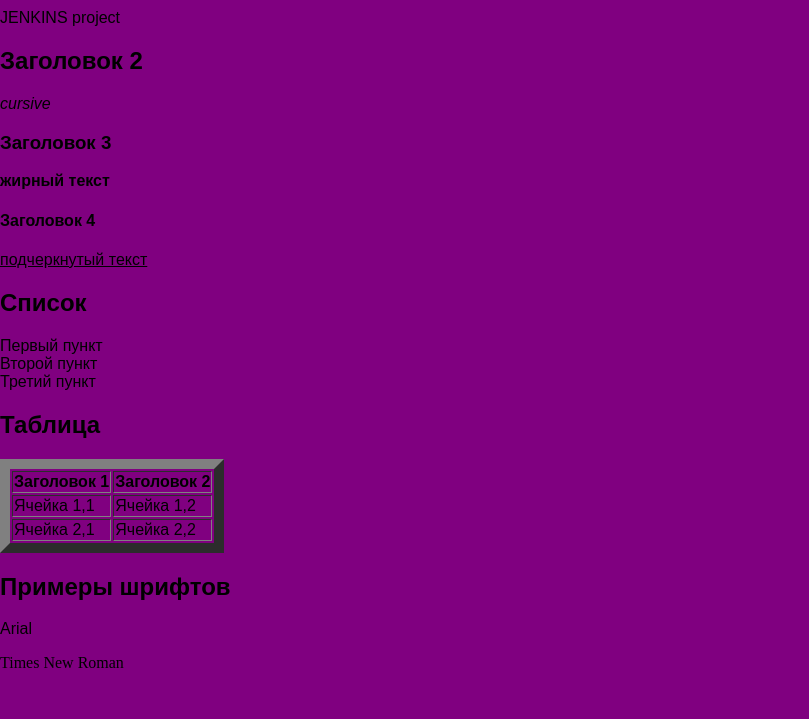
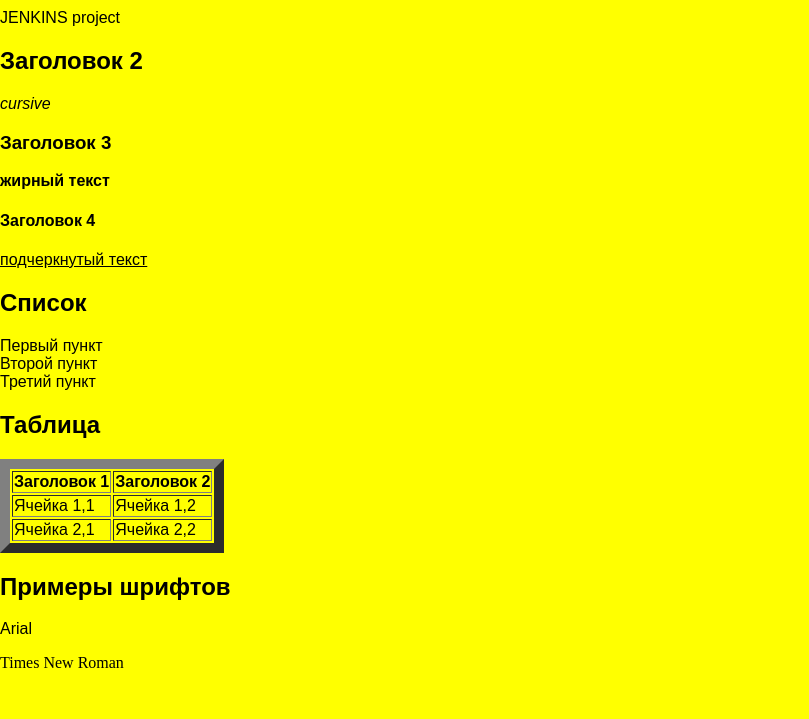
Before and after one commit to Breakway/Jenkins_HTML, a plain HTML site: page index.html in a window 1280 px wide. Shown: the part 81-800 px from the top of the page, without its empty margins (0-809 px from the left). Drawn offline with Linux system fonts and the light colour scheme.

Commit message:
Update index.html

```diff
--- a/index.html
+++ b/index.html
@@ -5,7 +5,7 @@
 	<link rel="stylesheet" type="text/css" href="styles.css">
     <title>Пример текста и форматирования</title>
 </head>
-<body bgcolor=purple>
+<body bgcolor=yellow>
     <h1 style="text-align: center">Заголовок 1</h1>
     <p>JENKINS project</p>
 
```
